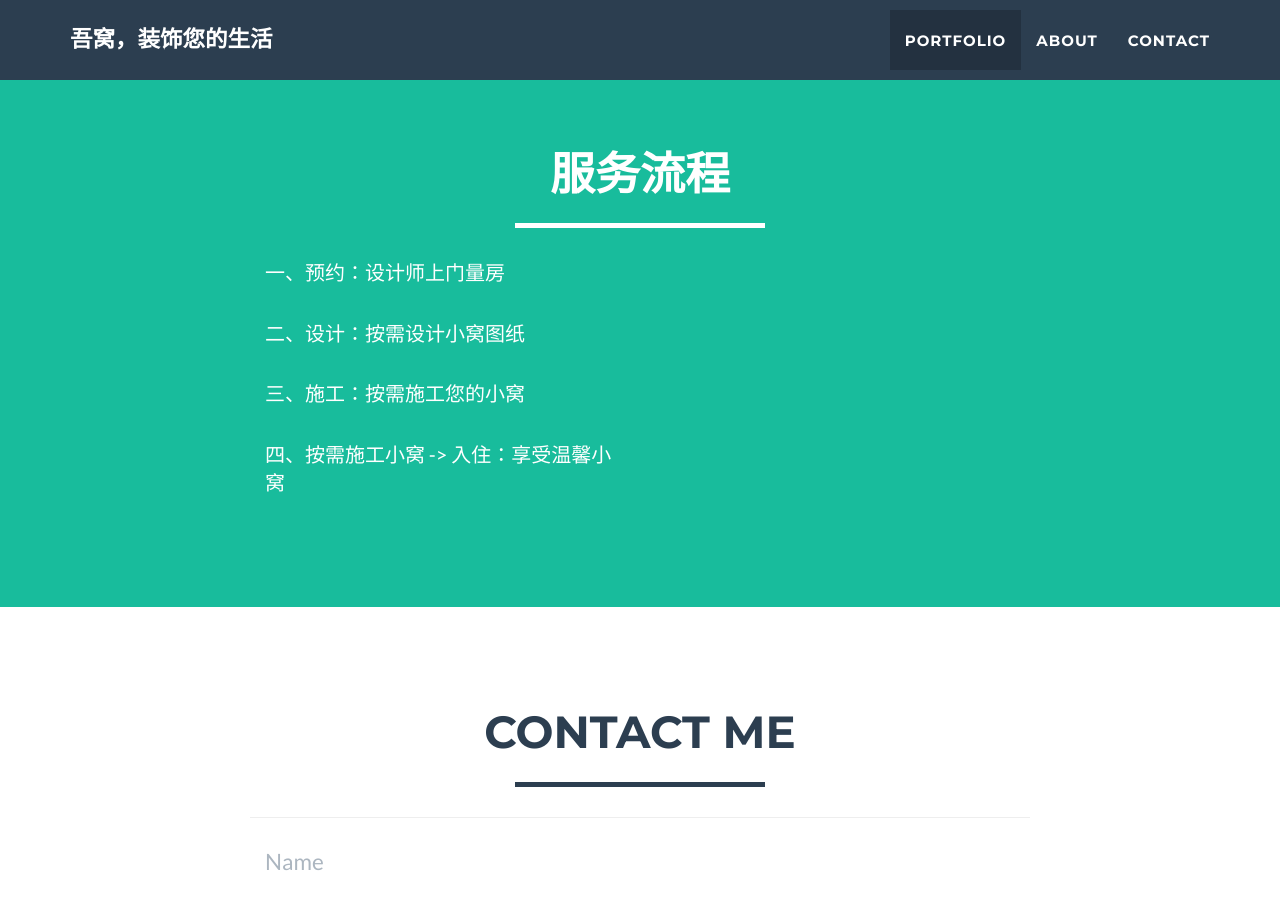
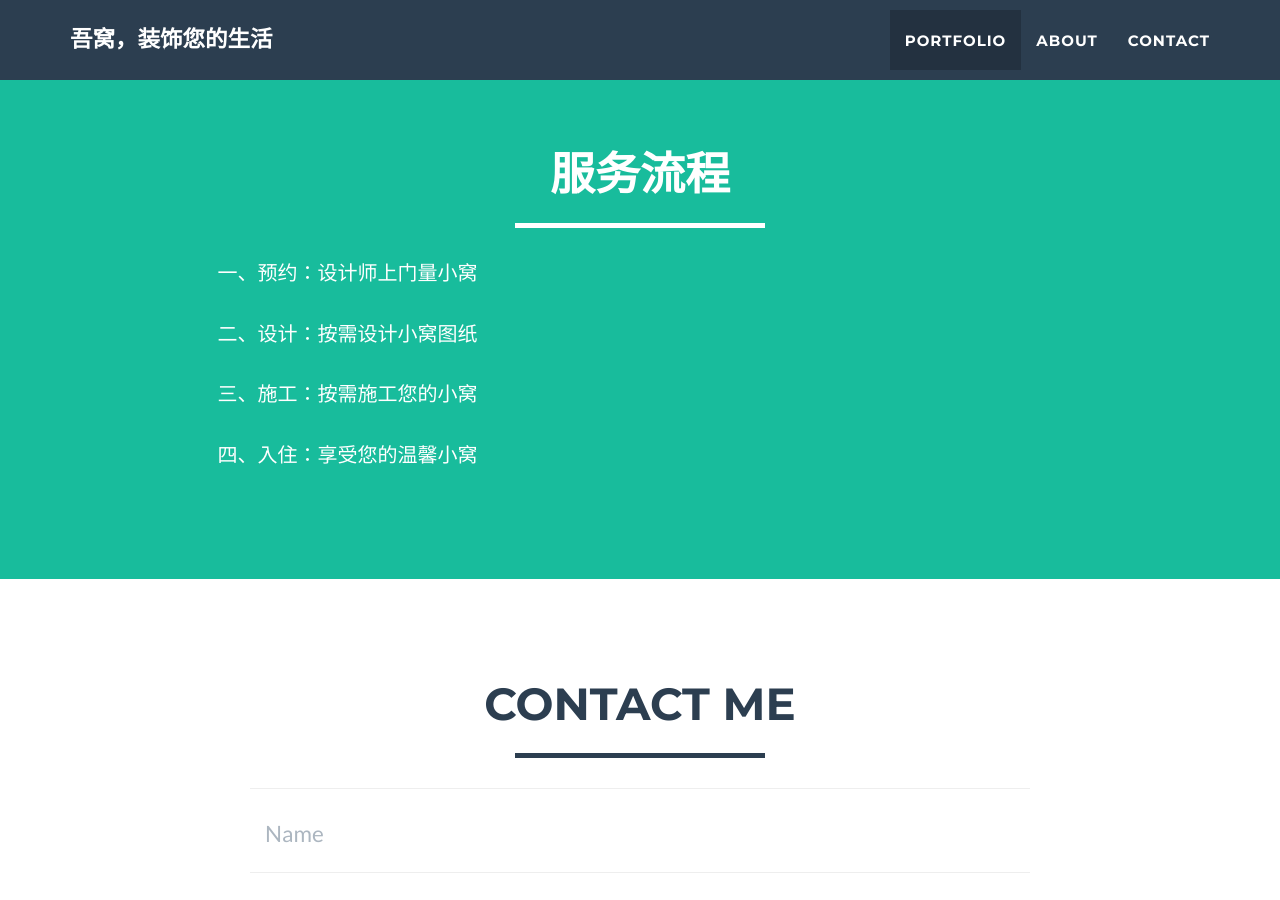
Before and after one commit to WOW-Decorate/WOW-Decorate.github.io, a Jekyll site: the page built from index.html, in a window 1280 px wide and 900 px high, scrolled down 1616 px. Built offline with Jekyll 4.4.1, drawn with Linux system fonts in a browser that asks for light colours.

Commit message:
change the theme

```diff
--- a/_includes/about.html
+++ b/_includes/about.html
@@ -8,14 +8,14 @@
                 </div>
             </div>
             <div class="row">
-                <div class="col-lg-4 col-lg-offset-2">
-                    <p>一、预约：设计师上门量房</p>
+                <div class="col-lg-6 text-center">
+                    <p>一、预约：设计师上门量小窝</p>
                     <br>
-                    <p>二、设计：按需设计小窝图纸 </p>
+                    <p>二、设计：按需设计小窝图纸</p>
                     <br>
-                    <p>三、施工：按需施工您的小窝 </p>
+                    <p>三、施工：按需施工您的小窝</p>
                     <br>
-                    <p>四、按需施工小窝 -> 入住：享受温馨小窝</p>
+                    <p>四、入住：享受您的温馨小窝</p>
                 </div>
             </div>
         </div>
```
